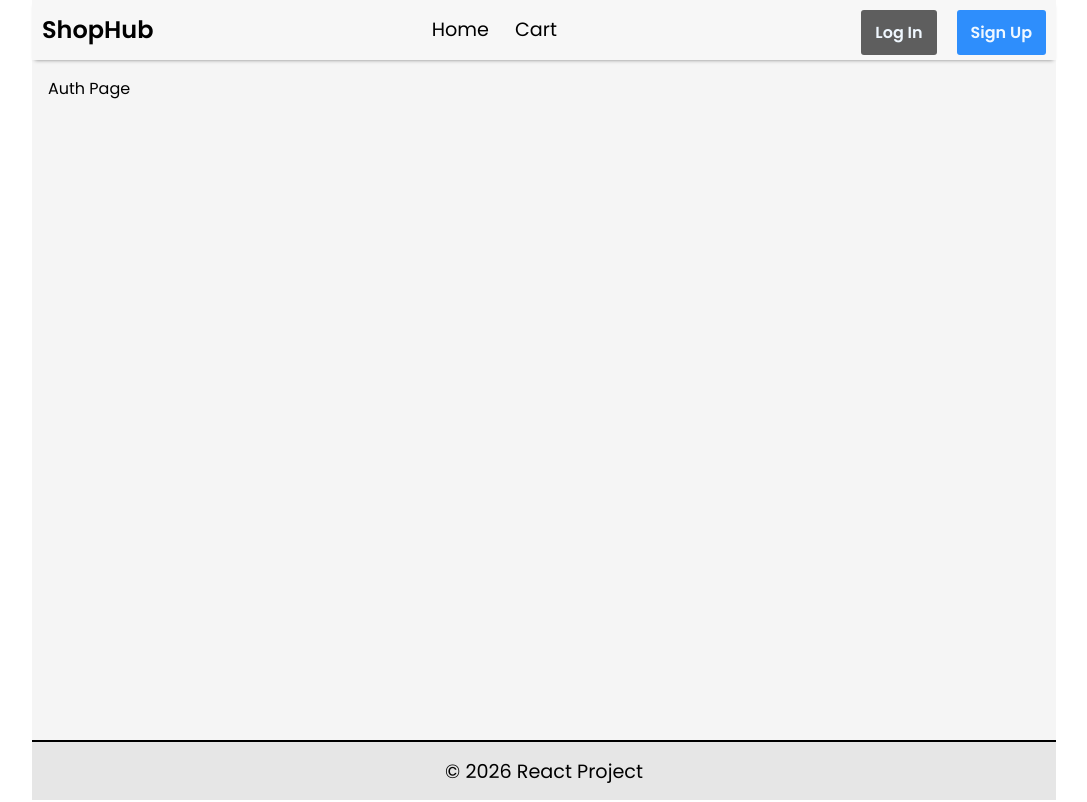
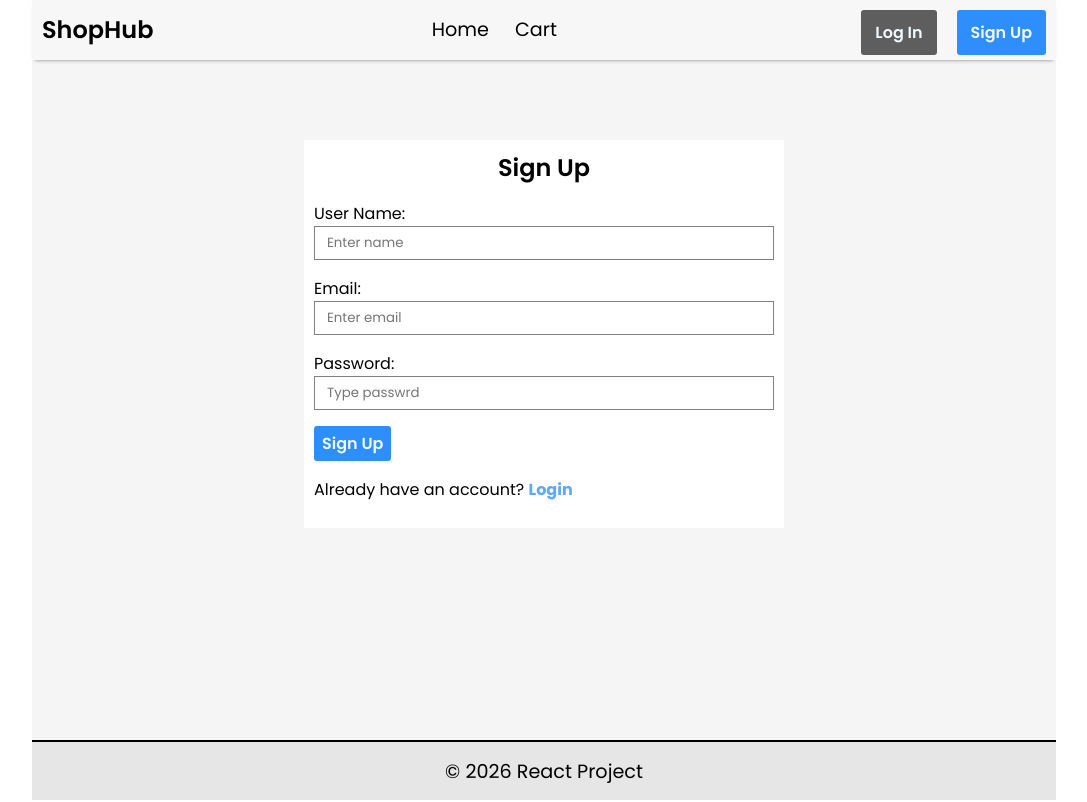
Before and after one commit to petermbiyu/ecomerse-react-shophub, a React (Vite) app: page /auth in a window 1280 px wide. Shown: the whole page, without its empty margins (96-1183 px from the left). Built offline with nearby package versions, Linux system fonts and the light colour scheme.

Commit message:
added auth page

```diff
--- a/src/App.css
+++ b/src/App.css
@@ -138,6 +138,37 @@ h3 {
   gap: 10px;
 }
 
+/* signup */
+.container {
+  width: 100%;
+  margin-top: 4rem;
+}
+.auth-container {
+  width: 480px;
+  background: #fff;
+  margin: 0 auto;
+  padding: 10px;
+}
+.auth-container h1 {
+  text-align: center;
+  margin-bottom: 1rem;
+}
+.data-form div {
+  margin-bottom: 1rem;
+}
+.data-form div .input {
+  width: 100%;
+  padding: 6px 12px;
+  border: 1px solid gray;
+}
+.data-form div .input:focus {
+  outline: none;
+}
+.mode-link {
+  color: rgb(94, 169, 255);
+  font-weight: 700;
+  cursor: pointer;
+}
 /* footer */
 .footer {
   border-top: 2px solid black;
--- a/src/pages/Auth.jsx
+++ b/src/pages/Auth.jsx
@@ -1,3 +1,114 @@
+import { useState } from "react";
+import { useForm } from "react-hook-form";
+
 export const Auth = () => {
-  return <div className="section">Auth Page</div>;
+  const [mode, setMode] = useState("signup");
+  const {
+    register,
+    handleSubmit,
+    formState: { errors },
+  } = useForm();
+  const onFormSubmit = (data) => {
+    {
+      mode === "signup"
+        ? alert(
+            `name: ${data.name}, email: ${data.email}, password: ${data.password}`,
+          )
+        : alert(`email: ${data.email}, password: ${data.password}`);
+    }
+  };
+  return (
+    <div className="section">
+      <div className="container">
+        <div className="auth-container">
+          <h1>{mode === "signup" ? "Sign Up" : "Log In"}</h1>
+          <form className="data-form" onSubmit={handleSubmit(onFormSubmit)}>
+            {mode === "signup" && (
+              <div>
+                <label htmlFor="name">User Name: </label>
+                <br />
+                <input
+                  type="text"
+                  placeholder="Enter name"
+                  id="name"
+                  className="input"
+                  {...register("name", {
+                    required: "Name is required",
+                    minLength: {
+                      value: 3,
+                      message: "Name must atleast be 3 char",
+                    },
+                  })}
+                />
+                {errors.name && (
+                  <span style={{ color: "crimson" }}>
+                    * {errors.name.message}
+                  </span>
+                )}
+              </div>
+            )}
+            <div>
+              <label htmlFor="email">Email:</label> <br />
+              <input
+                type="email"
+                placeholder="Enter email"
+                id="email"
+                className="input"
+                {...register("email", { required: "Email is required" })}
+              />
+              {errors.email && (
+                <span style={{ color: "crimson" }}>
+                  * {errors.email.message}
+                </span>
+              )}
+            </div>
+            <div>
+              <label htmlFor="password">Password: </label> <br />
+              <input
+                type="password"
+                placeholder="Type passwrd"
+                id="password"
+                className="input"
+                {...register("password", {
+                  required: "Password is required",
+                  minLength: { value: 6, message: "Password must be 6 char" },
+                  maxLength: {
+                    value: 12,
+                    message: "Password can't exceed 12 char",
+                  },
+                })}
+              />
+              {errors.password && (
+                <span style={{ color: "crimson" }}>
+                  * {errors.password.message}
+                </span>
+              )}
+            </div>
+            <div>
+              <button type="submit" className="btn-sec">
+                {mode === "signup" ? "Sign Up" : "Log In"}
+              </button>
+            </div>
+            <div>
+              {mode === "signup" ? (
+                <p>
+                  Already have an account?{" "}
+                  <span className="mode-link" onClick={() => setMode("login")}>
+                    Login
+                  </span>
+                </p>
+              ) : (
+                <p>
+                  Don't have an account?{" "}
+                  <span className="mode-link" onClick={() => setMode("signup")}>
+                    Sign Up
+                  </span>
+                </p>
+              )}
+            </div>
+          </form>
+        </div>
+      </div>
+    </div>
+  );
 };
```
